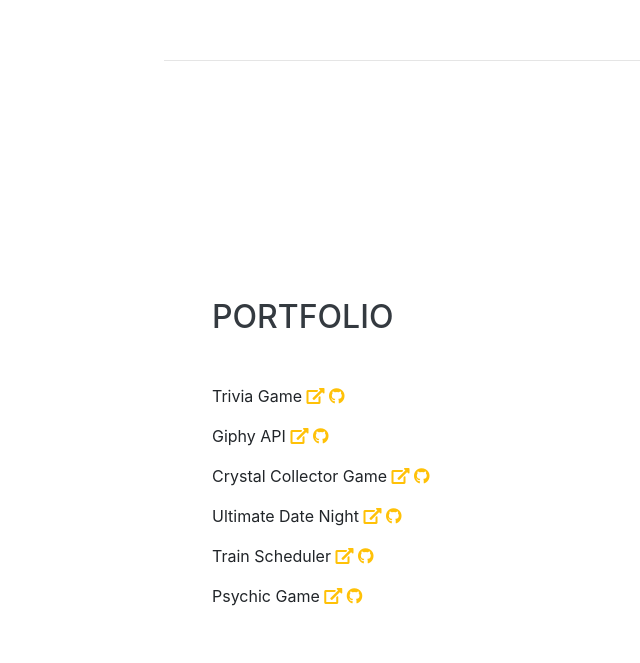
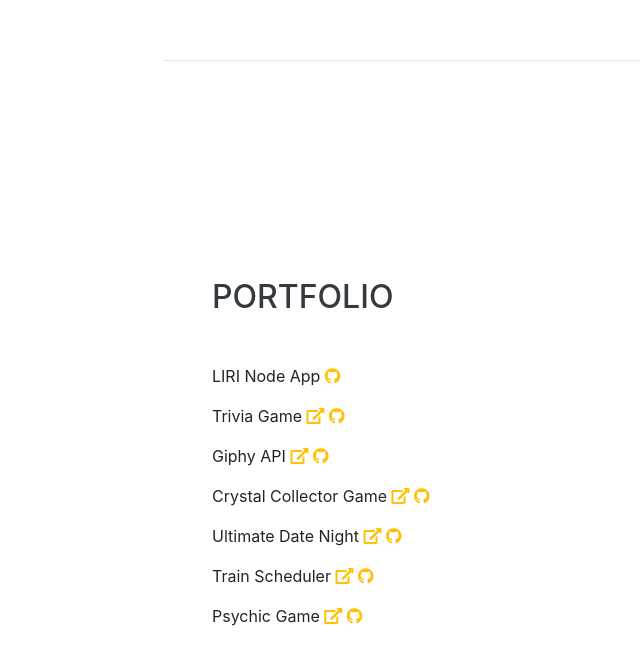
Before and after one commit to amandanewton/Portfolio, a website with bundled scripts: page index.html in a window 1280 px wide. Shown: the part 4903-5566 px from the top of the page, without its empty margins (108-748 px from the left). Built offline with nearby package versions, Linux system fonts and the light colour scheme; a web font is replaced by a local one.

Commit message:
Adding LIRI App

```diff
--- a/index.html
+++ b/index.html
@@ -282,6 +282,11 @@
       <div class="w-100">
         <h2 class="mb-5">Portfolio</h2>
 
+        <p>LIRI Node App
+          <a href="https://github.com/amandanewton/liri-node-app" target="_blank">
+            <i class="fab fa-github text-warning"></i>
+          </a></p>
+
          <p>Trivia Game
           <a href="https://amandanewton.github.io/TriviaGame/" target="_blank">
             <i class="fas fa-external-link-alt text-warning"></i>
```
